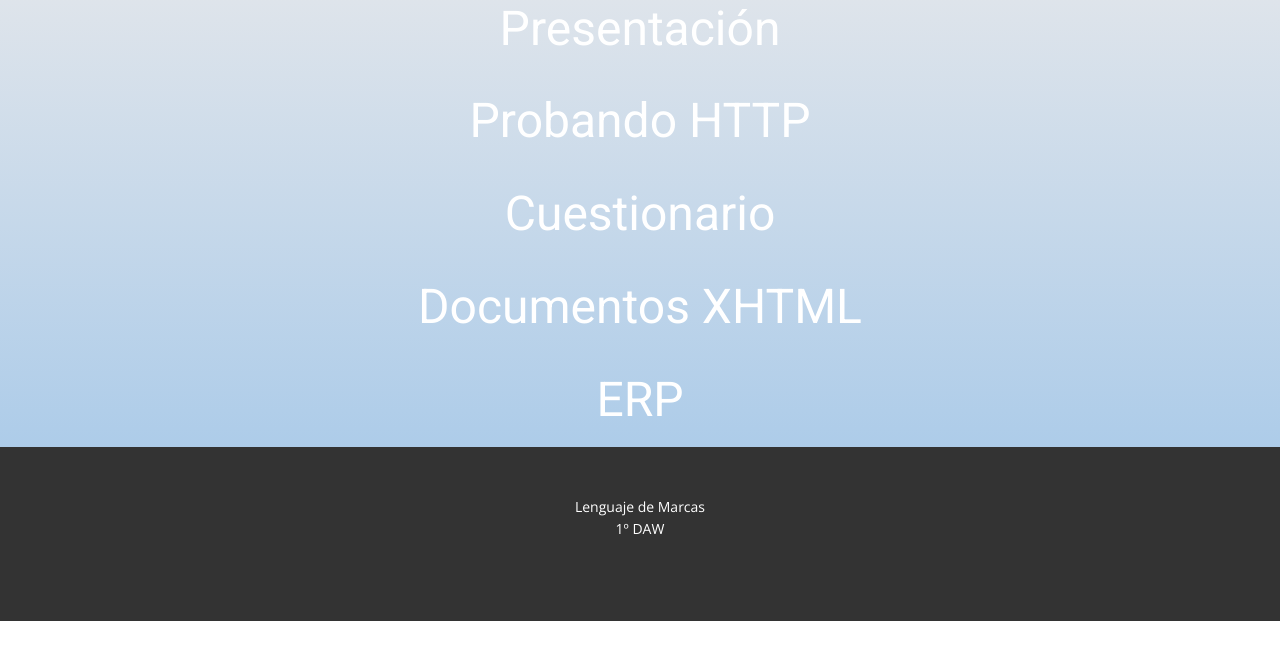
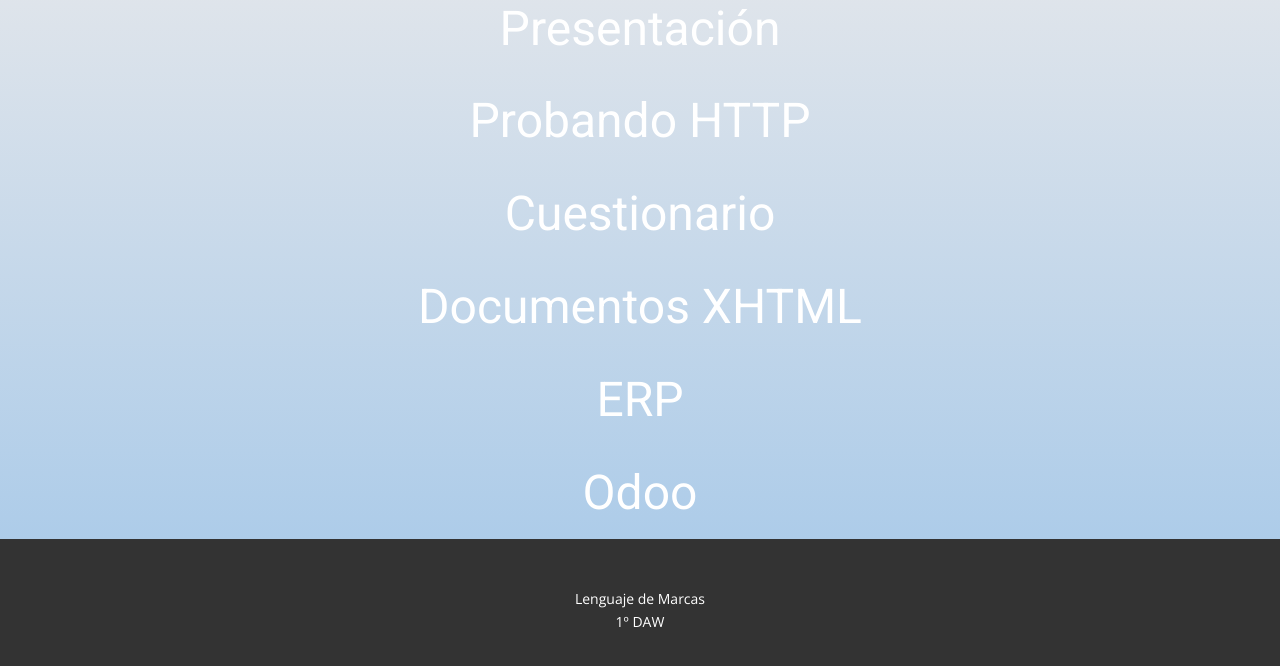
Before and after one commit to WillTama/WillTama.github.io, a plain HTML site: page Actividades.html in a window 1280 px wide. Shown: the part 140-806 px from the top of the page. Drawn offline with nearby package versions, Linux system fonts and the light colour scheme.

Commit message:
Update Actividades.html

```diff
--- a/Actividades.html
+++ b/Actividades.html
@@ -69,6 +69,7 @@
         <h1 class="u-large-text u-text u-text-variant u-text-2"> <a class="u-button-style u-nav-link" target="_blank" href="actividades/cuestionario.pdf">Cuestionario</a></h1>
         <h1 class="u-large-text u-text u-text-variant u-text-2"> <a class="u-button-style u-nav-link" target="_blank" href="actividades/documentosxhtml.pdf">Documentos XHTML</a></h1>
 	<h1 class="u-large-text u-text u-text-variant u-text-2"> <a class="u-button-style u-nav-link" target="_blank" href="https://www.canva.com/design/DAEe2oy2op0/FU7eirVypiPSN2Om48EeGw/view?utm_content=DAEe2oy2op0&utm_campaign=designshare&utm_medium=link&utm_source=publishsharelink">ERP</a></h1>
+	<h1 class="u-large-text u-text u-text-variant u-text-2"> <a class="u-button-style u-nav-link" target="_blank" href="https://www.canva.com/design/DAEe3Ej-aDU/Qo8fBTHV3MO0yWx7KkoMjw/view?utm_content=DAEe3Ej-aDU&utm_campaign=designshare&utm_medium=link&utm_source=publishsharelink">Odoo</a></h1>
       </div>
     </section>
 
```
